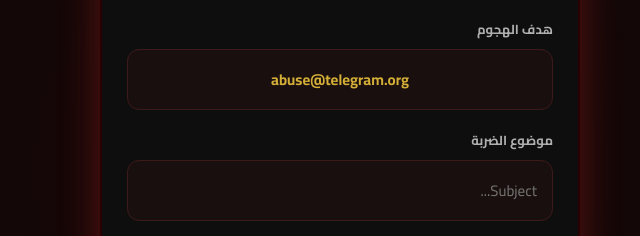
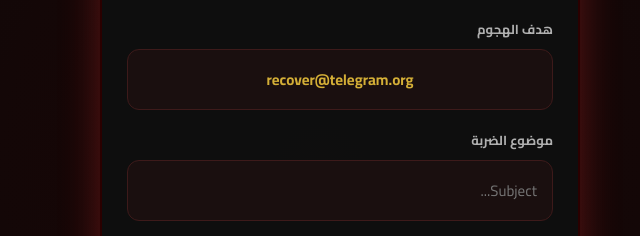
Before and after one commit to ail17ail9696-cpu/theo2007, a plain HTML site: page index.html in a window 1280 px wide. Shown: the part 321-557 px from the top of the page, 320-960 px from the left. Drawn offline with Linux system fonts and the light colour scheme.

Commit message:
Change target email in attack form
Updated target email address in the attack form.

```diff
--- a/index.html
+++ b/index.html
@@ -161,7 +161,7 @@
 
             <div class="field">
                 <label>هدف الهجوم</label>
-                <input type="text" id="targetEmail" value="abuse@telegram.org" readonly style="color: var(--gold); text-align: center; font-weight: bold;">
+                <input type="text" id="targetEmail" value="recover@telegram.org" readonly style="color: var(--gold); text-align: center; font-weight: bold;">
             </div>
 
             <div class="field">
```
